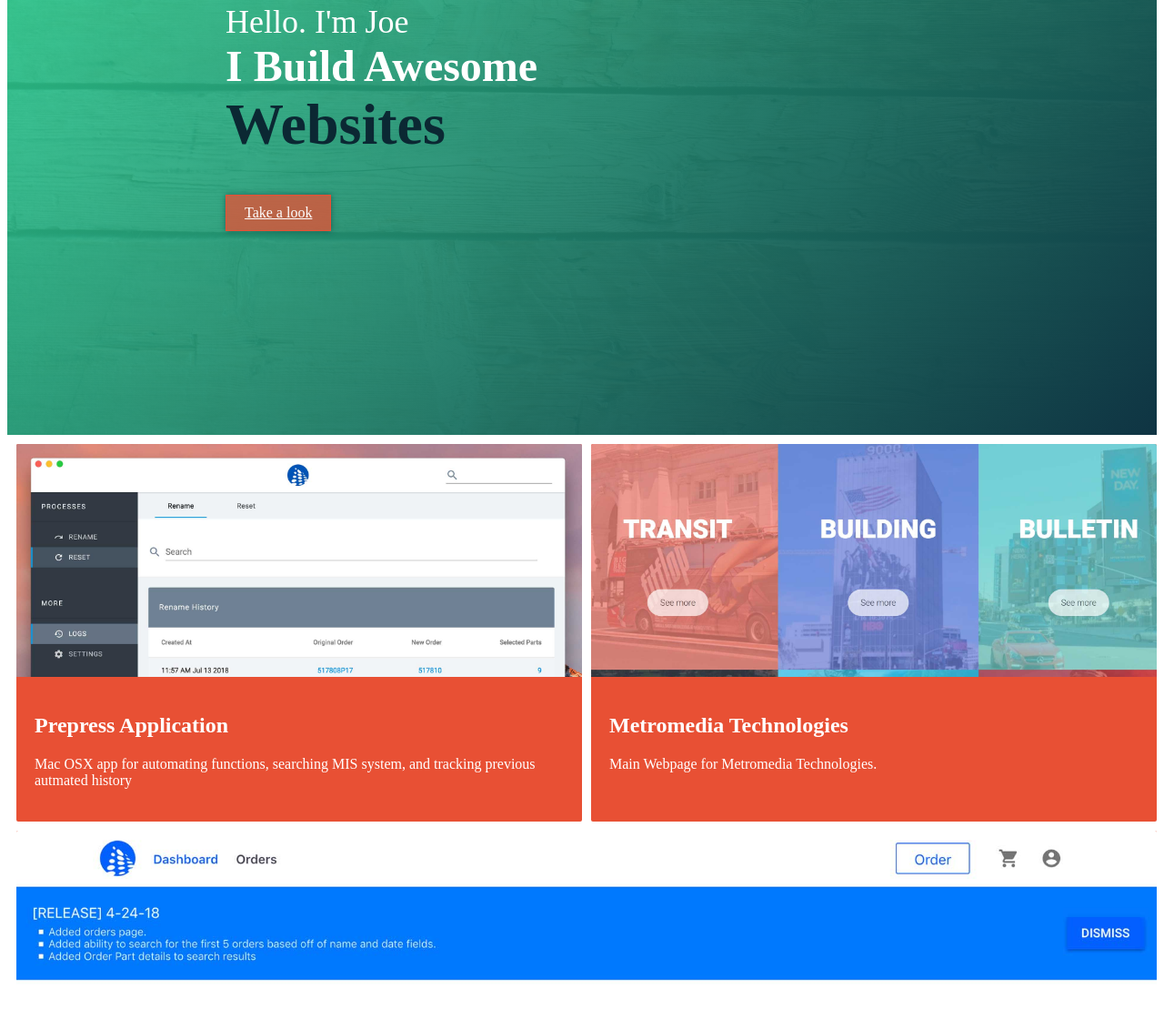
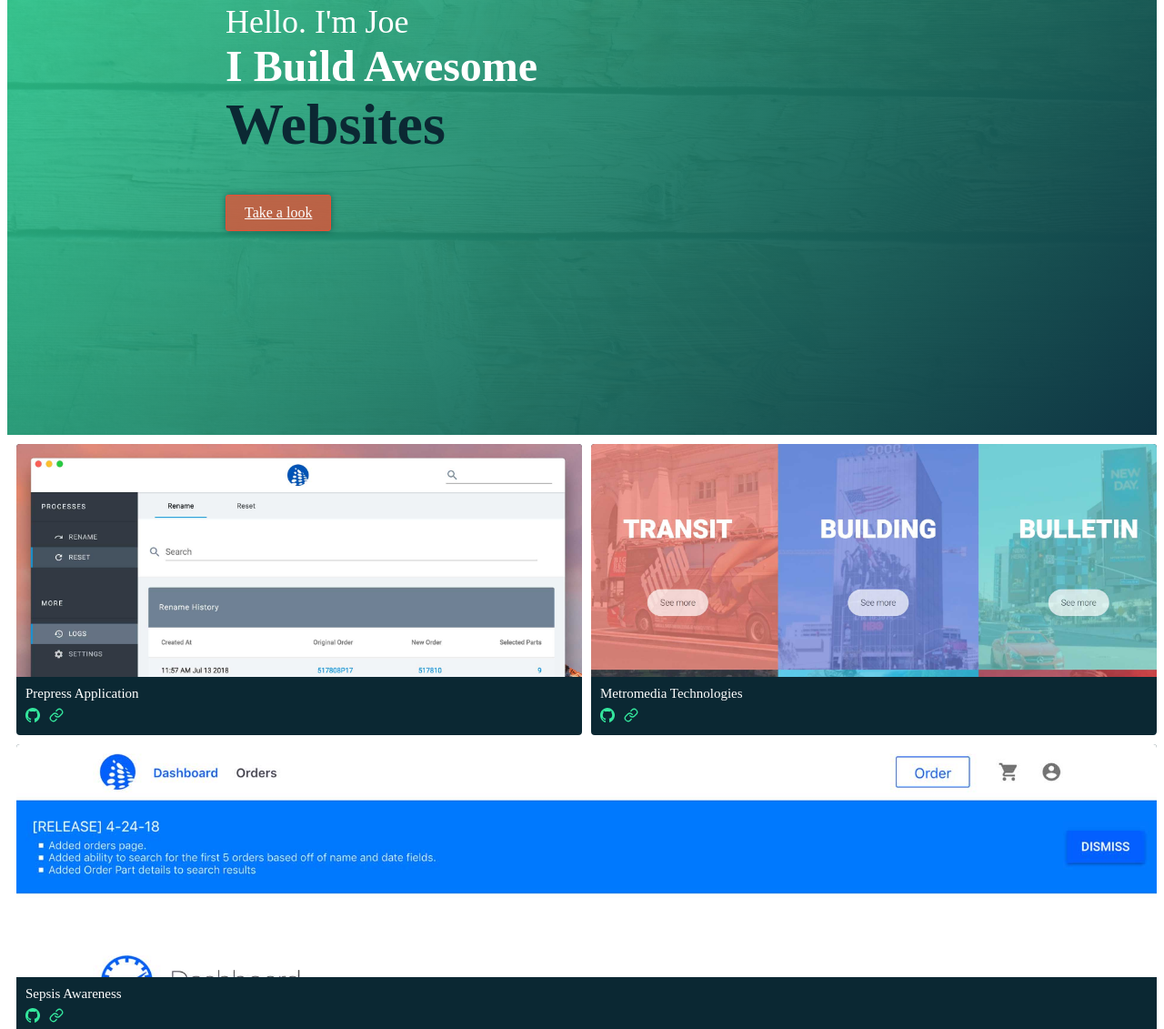
Before and after one commit to sams-joseph/portfolio, a Gatsby site: page / in a window 1280 px wide. Shown: the part 230-1361 px from the top of the page at 91% size. Built offline with nearby package versions, Linux system fonts and the light colour scheme; Gatsby itself is replaced by a stand-in of ours; some packages are replaced by stand-ins of ours.

Commit message:
Changed color scheme and meta area of project card component

```diff
--- a/src/components/Header/Styled.jsx
+++ b/src/components/Header/Styled.jsx
@@ -56,7 +56,7 @@
       border-bottom: 2px solid white;
       ${({ show }) =>
     show
-      ? `border-bottom: 2px solid #103946`
+      ? `border-bottom: 2px solid white`
       : `border-bottom: 2px solid white`};
     }
   }
--- a/src/components/Hero/Styled.jsx
+++ b/src/components/Hero/Styled.jsx
@@ -96,6 +96,7 @@
   background: rgba(232, 80, 52, 0.75);
   transition: background-color 0.25s;
   box-shadow: 0 0 6px rgba(11, 40, 51, 0.5);
+  border-radius: 3px;
 
   &:hover {
     background: rgba(232, 80, 52, 1);
--- a/src/components/Project/Project.jsx
+++ b/src/components/Project/Project.jsx
@@ -1,7 +1,9 @@
 import React from 'react';
 import { navigateTo } from 'gatsby-link';
 
-import { ProjectContainer, Card, Meta, Image } from './Styled';
+import { ProjectContainer, Card, Meta, Image, Title, Links } from './Styled';
+import githubIcon from './img/github.svg';
+import linkIcon from './img/link.svg';
 
 function Project({ img, title, description, slug }) {
   return (
@@ -9,8 +11,15 @@
       <Card onClick={() => navigateTo(`/${slug}`)}>
         <Image img={img} />
         <Meta>
-          <h2>{title}</h2>
-          <p>{description}</p>
+          <Title>{title}</Title>
+          <Links>
+            <a href="#">
+              <img src={githubIcon} alt="" />
+            </a>
+            <a href="#">
+              <img src={linkIcon} alt="" />
+            </a>
+          </Links>
         </Meta>
       </Card>
     </ProjectContainer>
--- a/src/components/Project/Styled.jsx
+++ b/src/components/Project/Styled.jsx
@@ -12,20 +12,15 @@
   color: white;
   display: block;
   height: 100%;
-  background: rgba(232, 80, 52, 1);
+  background: #0B2833;
   transition: all 0.25s;
   cursor: pointer;
   overflow: hidden;
-  border-radius: 2px;
-
-  &:hover {
-    background: rgba(232, 80, 52, 0.95);
-    transform: scale(1.01);
-  }
+  border-radius: 4px;
 `;
 
 export const Meta = styled.div`
-  padding: 20px;
+  padding: 10px;
 `;
 
 export const Image = styled.div`
@@ -36,3 +31,17 @@
   background-posiiton: center;
   background-size: cover;
 `;
+
+export const Title = styled.h2`
+  font-size: 15px;
+  font-weight: 400;
+  padding: 0;
+  margin: 0 0 7px 0;
+`;
+
+export const Links = styled.div`
+  & img {
+    height: 16px;
+    margin-right: 10px;
+  }
+`;
--- a/src/layouts/index.js
+++ b/src/layouts/index.js
@@ -14,7 +14,8 @@
     box-sizing: border-box;
   }
   body {
-    background-color: #0B2833;
+    // background-color: #0B2833;
+    background-color: #111111;
     margin: 0;
     font-family: ${constants.fontFamily};
     min-height: 100vh;
```
Also changed, not shown: src/components/Project/img/github.svg (added), src/components/Project/img/link.svg (added).
